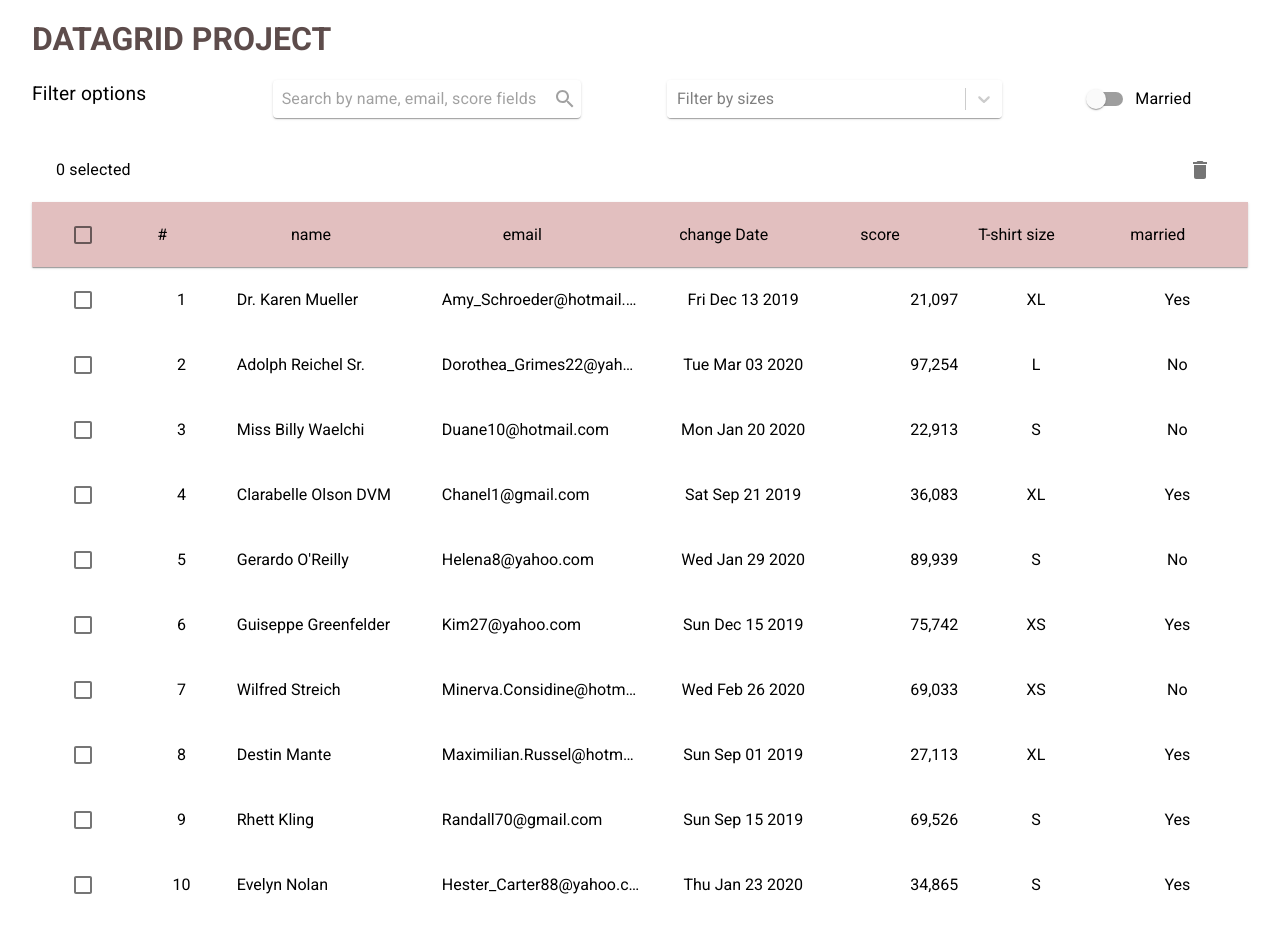
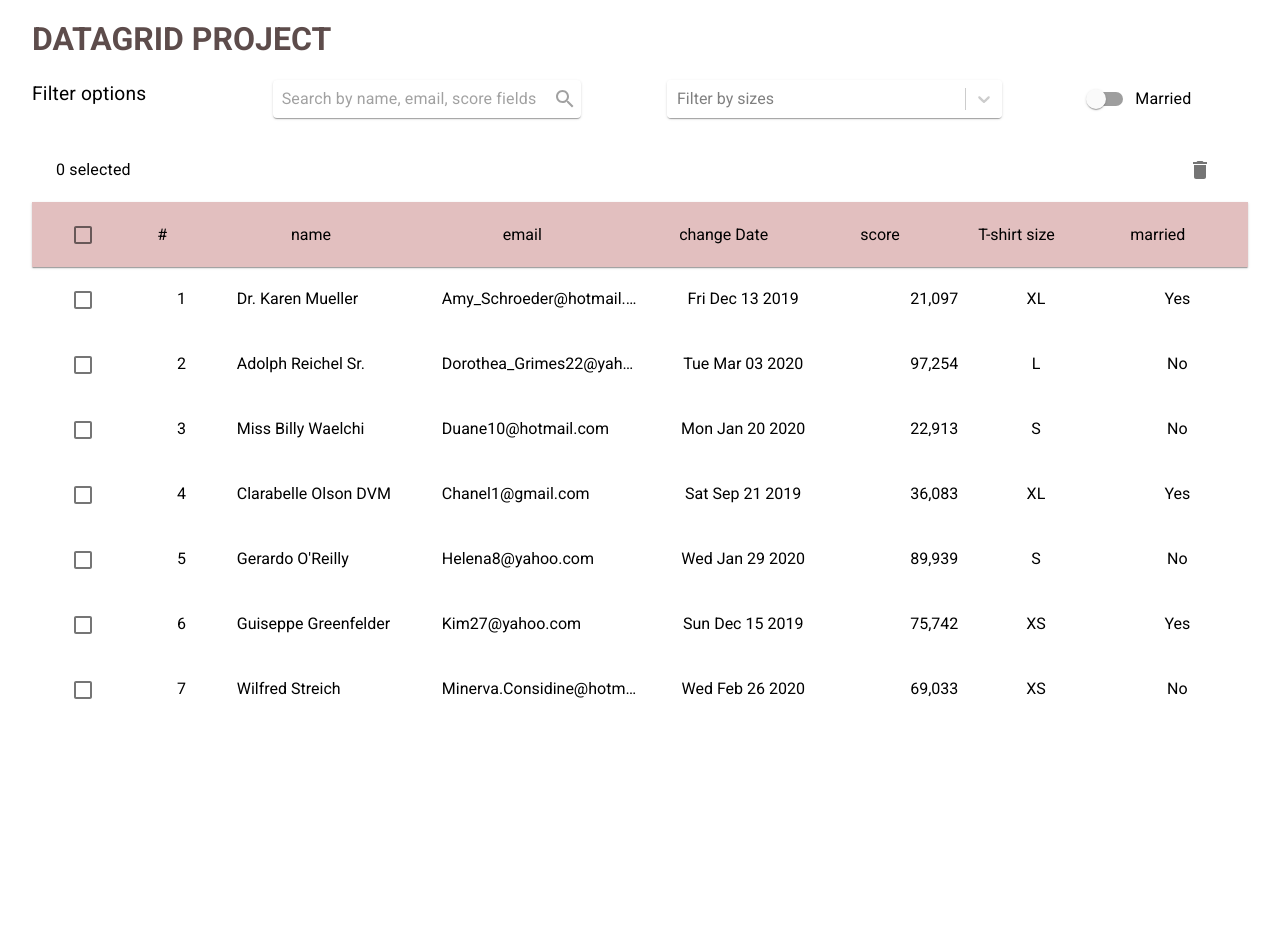
Before and after one commit to slolkunchik/datagrid, a React (Create React App) app: page / in a window 1280 px wide. Shown: the top 939 px of the page. After the commit the page ends 800 px from the top, so only its background shows below. Built offline with nearby package versions, Linux system fonts and the light colour scheme.

Commit message:
feat: add virtualization

```diff
--- a/package.json
+++ b/package.json
@@ -15,6 +15,8 @@
     "react-redux": "^7.2.0",
     "react-scripts": "3.4.0",
     "react-select": "^3.0.8",
+    "react-virtualized-auto-sizer": "^1.0.2",
+    "react-window": "^1.8.5",
     "redux": "^4.0.5"
   },
   "scripts": {
--- a/src/App.css
+++ b/src/App.css
@@ -4,4 +4,5 @@ h1 {
 }
 .wrapper {
   min-width: 1115px;
+  margin: 0 auto;
 }
--- a/src/components/table/tableBody/TableBody.js
+++ b/src/components/table/tableBody/TableBody.js
@@ -1,31 +1,21 @@
 import React from 'react'
-import Checkbox from '@material-ui/core/Checkbox'
-import useStyles from './tableBody-styles'
-import clsx from 'clsx'
+import TableRow from '../tableRow/TableRow'
 
-export default function CustomTableBody({students, onSelectRow, selectedRows}) {
-  const classes = useStyles()
-  const isSelected = id => selectedRows.indexOf(id) !== -1
-
+export default function TableBody({students, onSelectRow, selectedRows, isVirtualizationOn}) {
   return (
     <>
-      {students.map(row => {
-        const isItemSelected = isSelected(row.id)
-        return <div
-            className={classes.tableRow}
+    {
+      students.map(row => {
+        return (
+          <TableRow
             key={`row-${row.id}`}
-            onClick={event => onSelectRow(event, row.id)}
-          >
-          <div className={clsx(classes.tableCell, classes.checkbox)}><Checkbox checked={isItemSelected}/></div>
-          <div className={clsx(classes.tableCell, classes.id)}>{row.id}</div>
-          <div className={clsx(classes.tableCell, classes.name)}>{row.name}</div>
-          <div className={classes.tableCell}><p className={classes.email}>{row.email}</p></div>
-          <div className={clsx(classes.tableCell, classes.date)}>{row.changeDate.toDateString('en-US')}</div>
-          <div className={clsx(classes.tableCell, classes.score)}>{row.score.toLocaleString('en-US')}</div>
-          <div className={clsx(classes.tableCell, classes.size)}>{row.size.value}</div>
-          <div className={clsx(classes.tableCell, classes.married)}>{row.isMarried ? 'Yes' : 'No'}</div>
-          </div>
-      })}
+            onSelectRow={onSelectRow}
+            selectedRows={selectedRows}
+            isVirtualizationOn={isVirtualizationOn}
+            student={row}
+          />)
+      })
+    }
     </>
   )
 }
--- /dev/null
+++ b/src/components/table/tableBodyVirtualized/TableBodyVirtualized.js
@@ -0,0 +1,33 @@
+import React from 'react'
+import { FixedSizeList as List } from 'react-window'
+import TableRow from '../tableRow/TableRow'
+import AutoSizer from 'react-virtualized-auto-sizer'
+
+export default function TableBodyVirtualized({students, onSelectRow, selectedRows, isVirtualizationOn}) {
+  const Row = ({ index, style }) => {
+    const row = students[index]
+    return (
+      <TableRow
+        onSelectRow={onSelectRow}
+        selectedRows={selectedRows}
+        isVirtualizationOn={isVirtualizationOn}
+        style={style}
+        student={row}
+      />)
+  }
+
+  return (
+    <AutoSizer>
+      {({ width }) => (
+        <List
+          height={450}
+          itemSize={65}
+          width={width}
+          itemCount={students.length}
+        >
+          {Row}
+        </List>
+      )}
+    </AutoSizer>
+  )
+}
--- /dev/null
+++ b/src/components/table/tableRow/TableRow.js
@@ -0,0 +1,28 @@
+import React from 'react'
+import Checkbox from '@material-ui/core/Checkbox'
+import useStyles from './tableRow-styles'
+import clsx from 'clsx'
+
+export default function TableRow({onSelectRow, selectedRows, isVirtualizationOn, style, student}) {
+  const classes = useStyles()
+
+  const isSelected = id => selectedRows.indexOf(id) !== -1
+  const isItemSelected = isSelected(student.id)
+
+  return (
+    <div
+      style={isVirtualizationOn ? style : {}}
+      className={classes.tableRow}
+      onClick={event => onSelectRow(event, student.id)}
+    >
+      <div className={clsx(classes.tableCell, classes.checkbox)}><Checkbox checked={isItemSelected}/></div>
+      <div className={clsx(classes.tableCell, classes.id)}>{student.id}</div>
+      <div className={clsx(classes.tableCell, classes.name)}>{student.name}</div>
+      <div className={classes.tableCell}><p className={classes.email}>{student.email}</p></div>
+      <div className={clsx(classes.tableCell, classes.date)}>{student.changeDate.toDateString('en-US')}</div>
+      <div className={clsx(classes.tableCell, classes.score)}>{student.score.toLocaleString('en-US')}</div>
+      <div className={clsx(classes.tableCell, classes.size)}>{student.size.value}</div>
+      <div className={clsx(classes.tableCell, classes.married)}>{student.isMarried ? 'Yes' : 'No'}</div>
+    </div>
+)
+}
--- a/src/containers/tableContainer/table-styles.js
+++ b/src/containers/tableContainer/table-styles.js
@@ -2,6 +2,7 @@ import {makeStyles} from '@material-ui/core/styles'
 
 const useStyles = makeStyles({
   table: {
+    margin: '0 auto',
     minWidth: 1115,
   },
   container: {
--- a/src/containers/tableContainer/tableContainer.js
+++ b/src/containers/tableContainer/tableContainer.js
@@ -2,6 +2,7 @@ import React, {useState} from 'react'
 import {useDispatch, useSelector} from 'react-redux'
 import TableHeadContainer from './tableHeadContainer/tableHeadContainer'
 import TableBody from '../../components/table/tableBody/TableBody'
+import TableBodyVirtualized from '../../components/table/tableBodyVirtualized/TableBodyVirtualized'
 import useStyles from './table-styles'
 import {sortDesc, sortAsc} from '../../utils/sortUtils'
 import _ from 'lodash'
@@ -29,6 +30,7 @@ export default function CustomTableContainer() {
 
   const [studentsData, setStudentsData] =  useState(_.cloneDeep(initialStudentsData))
   const [selectedRows, setSelectedRows] = useState([])
+  const isVirtualizationOn = true
 
   const handleSortClick = (el, isShiftPressed) => {
     const arrayToSort = isShiftPressed ? studentsData : _.cloneDeep(initialStudentsData)
@@ -99,10 +101,16 @@ export default function CustomTableContainer() {
             handleSortClick={handleSortClick}
             onSelectAll={handleSelectAllClick}
             selectedNumber={selectedRows.length}/>
-          <TableBody
-            students={filteredStudents}
-            selectedRows={selectedRows}
-            onSelectRow={handleSelectRow}/>
+          {isVirtualizationOn
+            ? <TableBodyVirtualized isVirtualizationOn={isVirtualizationOn}
+                                    students={filteredStudents}
+                                    selectedRows={selectedRows}
+                                    onSelectRow={handleSelectRow}/>
+            : <TableBody isVirtualizationOn={isVirtualizationOn}
+                         students={filteredStudents}
+                         selectedRows={selectedRows}
+                         onSelectRow={handleSelectRow}/>
+          }
         </div>
       </div>
     </>
--- a/src/index.css
+++ b/src/index.css
@@ -6,6 +6,6 @@ body {
 }
 
 .rootContainer {
+  margin: 0 auto;
   width: 95%;
-  margin: 0 auto;
 }
```
Also changed, not shown: src/components/table/tableRow/tableRow-styles.js (renamed from src/components/table/tableBody/tableBody-styles.js), 1 other file (tests, documents, lock files or other folders).
